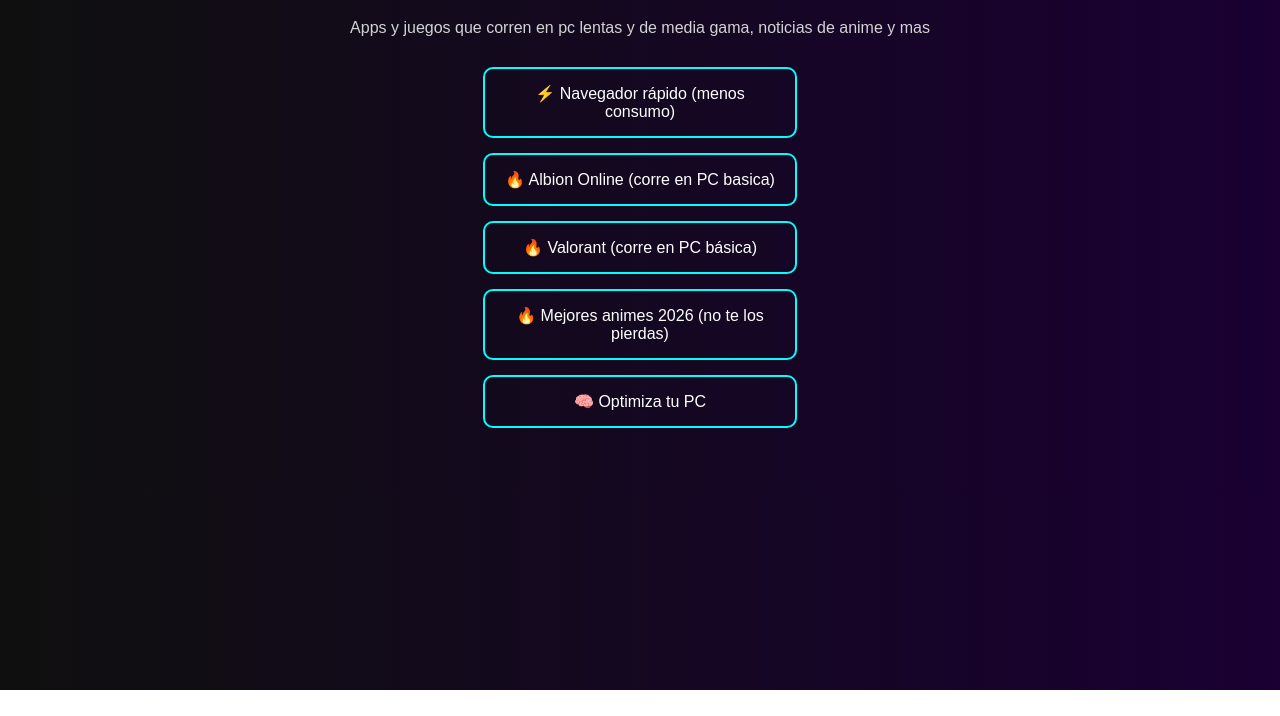
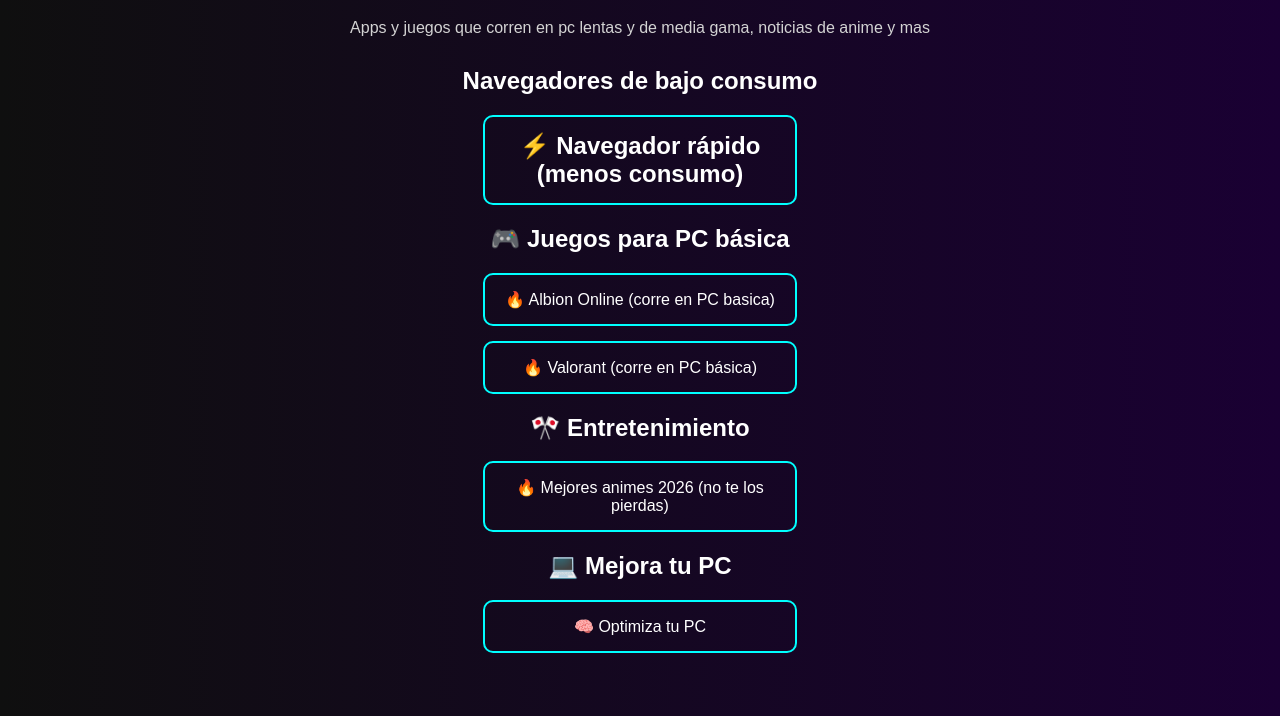
Before and after one commit to Gustavovs93/gustavovs93.github.io, a plain HTML site: page index.html in a window 1280 px wide. Shown: the part 110-826 px from the top of the page. Before the commit the page ends 800 px from the top, so only its background shows below. Drawn offline with Linux system fonts and the light colour scheme.

Commit message:
Update index.html

```diff
--- a/index.html
+++ b/index.html
@@ -46,9 +46,13 @@
     <h1>🔥 Apps, juegos, animes y mas </h1>
     <p>Apps y juegos que corren en pc lentas y de media gama, noticias de anime y mas</p>
 
+    <h2> Navegadores de bajo consumo <h2>
+
     <a class="link" href="https://www.opera.com/es-419/gx" target="_blank">
         ⚡ Navegador rápido (menos consumo)
     </a>
+
+    <h2>🎮 Juegos para PC básica</h2>
 
     <a class="link" href="https://albiononline.com/home" target="_blank">
 
@@ -60,9 +64,13 @@
         🔥 Valorant (corre en PC básica)
     </a>
 
+    <h2>🎌 Entretenimiento</h2>
+
     <a class="link" href="https://www.crunchyroll.com/es/news/seasonal-lineup/2026/3/24/primavera-2026-anime-crunchyroll?srsltid=AfmBOooQQC-RF-ujjt9hHsYAJhdyFN4G4F0hQtr75Cxl0ZBr6obRTquF" target="_blank">
         🔥 Mejores animes 2026 (no te los pierdas)
     </a>
+
+    <h2>💻 Mejora tu PC</h2>
 
     <a class="link" href="https://www.ccleaner.com/es-es/ccleaner/download" target="_blank">
         🧠 Optimiza tu PC
```
